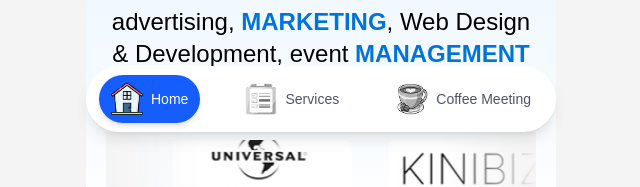
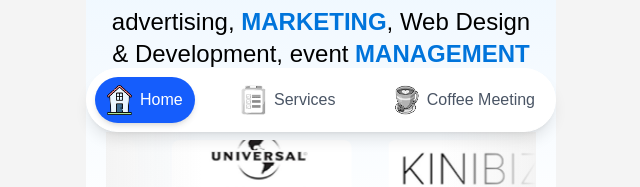
Before and after one commit to Shariful525/tanya-coffee, a Next.js app: page / in a window 1280 px wide. Shown: the part 648-835 px from the top of the page, without its empty margins (319-959 px from the left). Built offline with nearby package versions, Linux system fonts and the light colour scheme.

Commit message:
bottom menu bar update

```diff
--- a/src/components/layout/BottomMenuBar.tsx
+++ b/src/components/layout/BottomMenuBar.tsx
@@ -24,8 +24,9 @@ const BottomMenuBar = () => {
           shadow-lg
           rounded-full
           border border-white
-          px-3 py-2
-          w-[90vw] max-w-[470px]
+          px-2
+          py-2
+          w-[95vw] max-w-[470px]
         "
       >
         {menus.map((menu) => {
@@ -35,7 +36,7 @@ const BottomMenuBar = () => {
               key={menu.id}
               onClick={() => setActive(menu.id)}
               className={`
-                flex items-center gap-2 px-3 py-2 rounded-full transition-all duration-300
+                flex items-center justify-center gap-2 px-3 py-2 rounded-full transition-all duration-300
                 ${
                   isActive
                     ? "bg-blue-600 text-white shadow-md"
@@ -43,7 +44,7 @@ const BottomMenuBar = () => {
                 }
               `}
             >
-              <div className="relative w-8 h-8">
+              <div className="relative w-[clamp(18px,3.5vw,25px)] h-[clamp(20px,3.5vw,30px)]">
                 <Image
                   src={menu.icon}
                   alt={menu.label}
@@ -53,7 +54,7 @@ const BottomMenuBar = () => {
                   } transition-all duration-300`}
                 />
               </div>
-              <span className="font-medium text-sm">{menu.label}</span>
+              <span className="font-medium whitespace-nowrap text-[clamp(12px,3.5vw,16px)]">{menu.label}</span>
             </button>
           );
         })}
```
